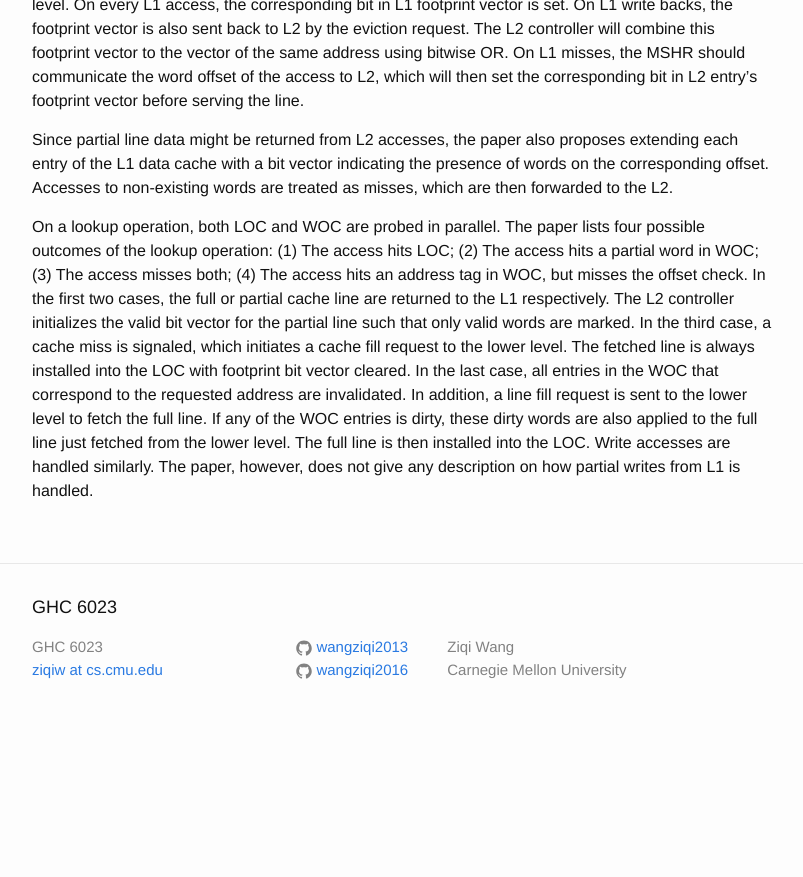
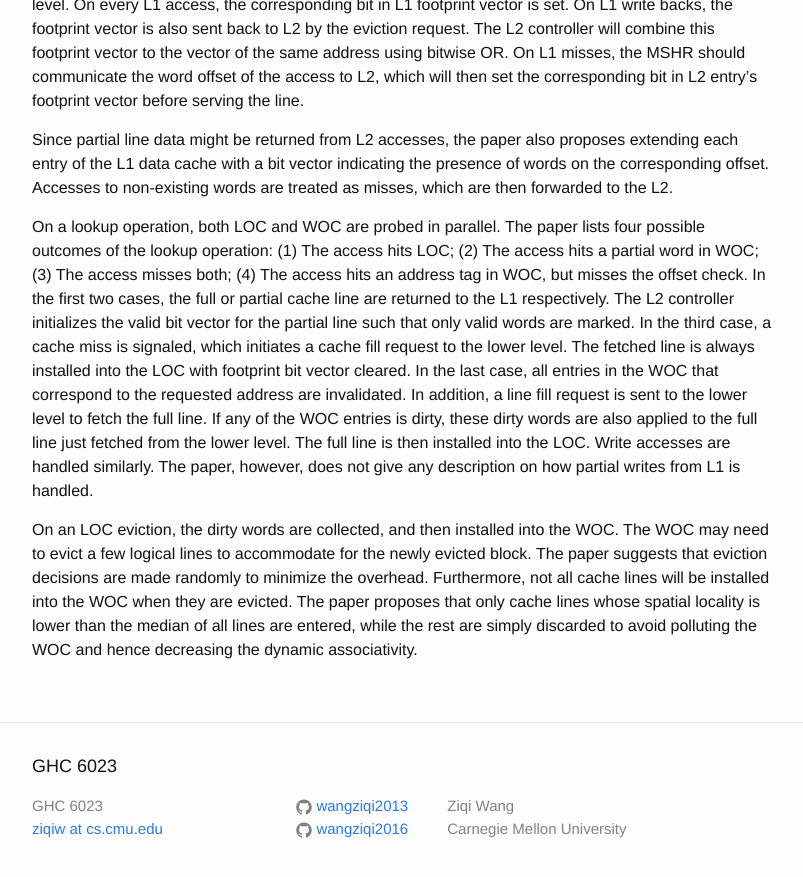
Before and after one commit to wangziqi2013/wangziqi2013.github.io, a Jekyll site: the page built from _posts/2020-07-02-ldis.markdown, in a window 1280 px wide and 900 px high, scrolled down 2455 px. Shown: the top 877 px of the window, without its empty margins (238-1041 px from the left). Built offline with Jekyll 4.4.1, drawn with Linux system fonts in a browser that asks for light colours; before the commit the page ends 3196 px from its top, so only the background shows below that.

Commit message:
Adding mediam

```diff
--- a/_posts/2020-07-02-ldis.markdown
+++ b/_posts/2020-07-02-ldis.markdown
@@ -113,3 +113,10 @@ fill request is sent to the lower level to fetch the full line. If any of the WO
 are also applied to the full line just fetched from the lower level. The full line is then installed into the LOC.
 Write accesses are handled similarly. The paper, however, does not give any description on how partial writes from L1
 is handled.
+
+On an LOC eviction, the dirty words are collected, and then installed into the WOC. The WOC may need to evict a few
+logical lines to accommodate for the newly evicted block. The paper suggests that eviction decisions are made randomly
+to minimize the overhead.
+Furthermore, not all cache lines will be installed into the WOC when they are evicted. The paper proposes that only
+cache lines whose spatial locality is lower than the median of all lines are entered, while the rest are simply discarded
+to avoid polluting the WOC and hence decreasing the dynamic associativity.
```
